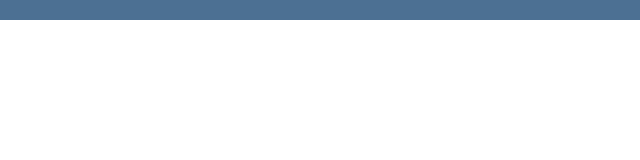
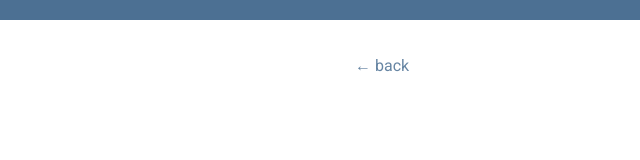
Before and after one commit to busykoala/latex2website, a plain HTML site: page parts/head.part.html in a window 1280 px wide. Shown: the full height of the page, 0-640 px from the left. Drawn offline with nearby package versions, Linux system fonts and the light colour scheme.

Commit message:
Add backlink.

```diff
--- a/parts/head.part.html
+++ b/parts/head.part.html
@@ -16,3 +16,4 @@
   <body>
     <div class="header"></div>
     <div class="text-section">
+      <p><a href="index.html">&#8592; back</a></p>
```
